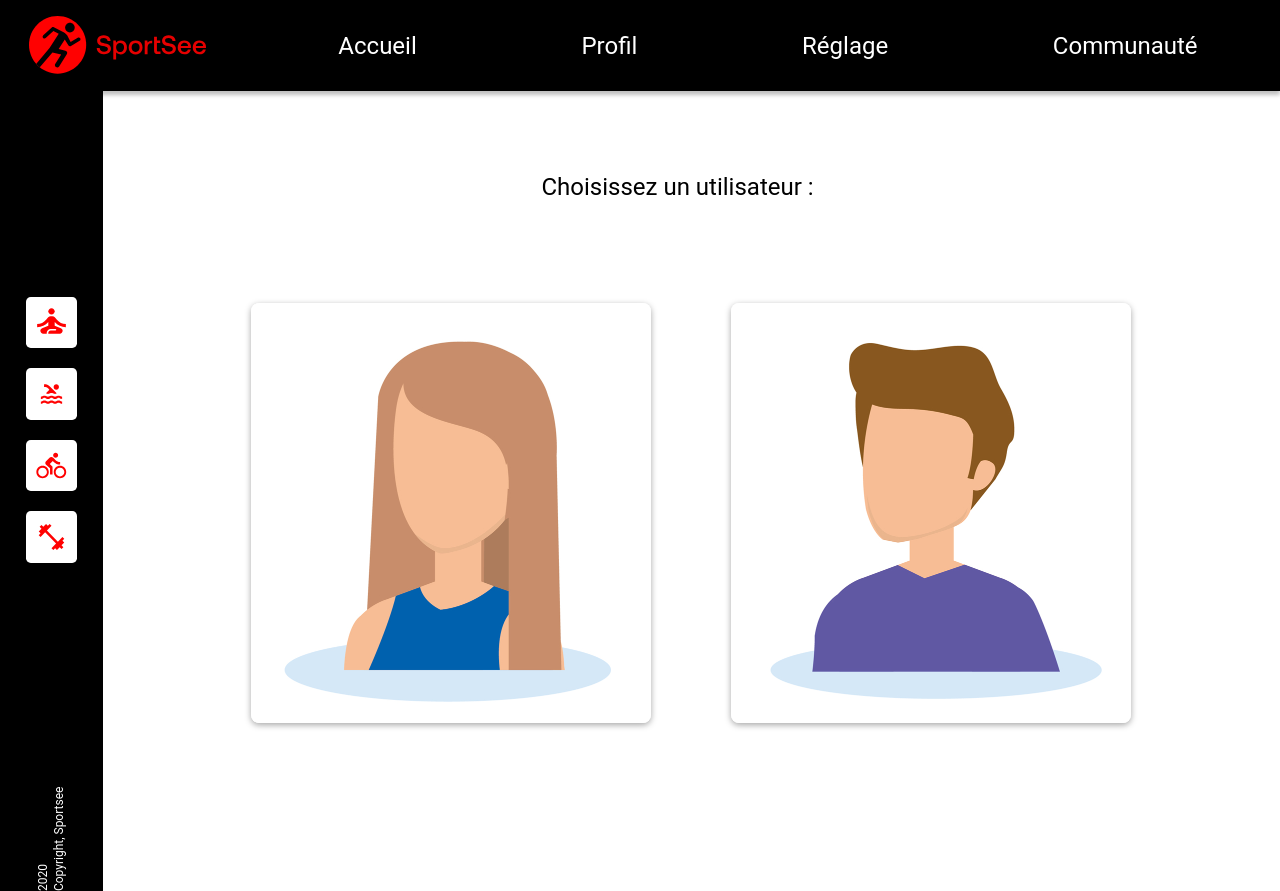
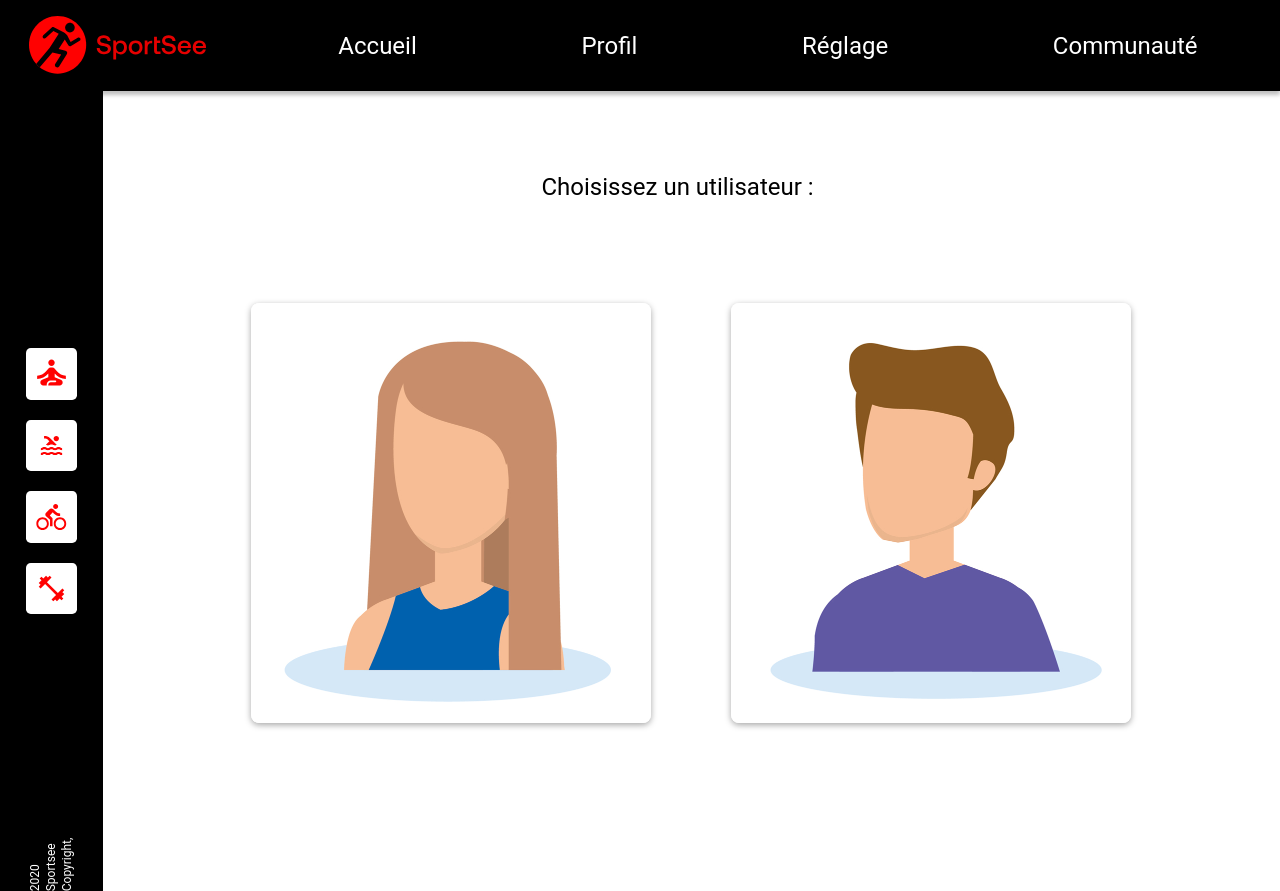
Before and after one commit to zedsc/Sportsee_projet_12_OC, a React (Create React App) app: page / in a window 1280 px wide. Built offline with nearby package versions, Linux system fonts and the light colour scheme.

Commit message:
refactor: styling - height

```diff
--- a/src/components/Aside.jsx
+++ b/src/components/Aside.jsx
@@ -2,9 +2,8 @@ import React from "react";
 
 const Aside = () => {
   return (
-    // <aside className="bg-black w-[107px] flex flex-col items-center">
     <aside className="hidden lg:sticky float-left h-screen w-28 bg-black top-0 z-30 flex-col lg:flex items-center">
-      <nav className="ico-aside-container w-1/2 mt-[200%] flex flex-col ml-[auto] mr-[auto]">
+      <nav className="ico-aside-container w-1/2 mt-[250%] flex flex-col ml-[auto] mr-[auto]">
         <div className="ico-aside mb-[20px]">
           <img
             src={`${process.env.PUBLIC_URL}/img/ico-aside/icon-zen.svg`}
@@ -30,7 +29,7 @@ const Aside = () => {
           />
         </div>
       </nav>
-      <p className="copyright text-white text-xs -rotate-180 ml-[auto] mr-[auto] vertical-writing mt-[180px]">
+      <p className="copyright text-white text-xs -rotate-180 ml-[auto] mr-[auto] vertical-writing mt-[180%]">
         Copyright, Sportsee 2020
       </p>
     </aside>
--- a/src/components/Loader.jsx
+++ b/src/components/Loader.jsx
@@ -2,7 +2,7 @@ import React from "react";
 
 const Loader = () => {
   return (
-    <div className="text-center">
+    <div className="text-center mt-[20%]">
       <div role="status">
         <svg
           className="inline mr-2 w-8 h-8 text-gray-200 animate-spin dark:text-gray-600 fill-red-600"
@@ -19,7 +19,7 @@ const Loader = () => {
             fill="currentFill"
           />
         </svg>
-        <span className="sr-only">Chargement...</span>
+        <span>Chargement...</span>
       </div>
     </div>
   );
```
